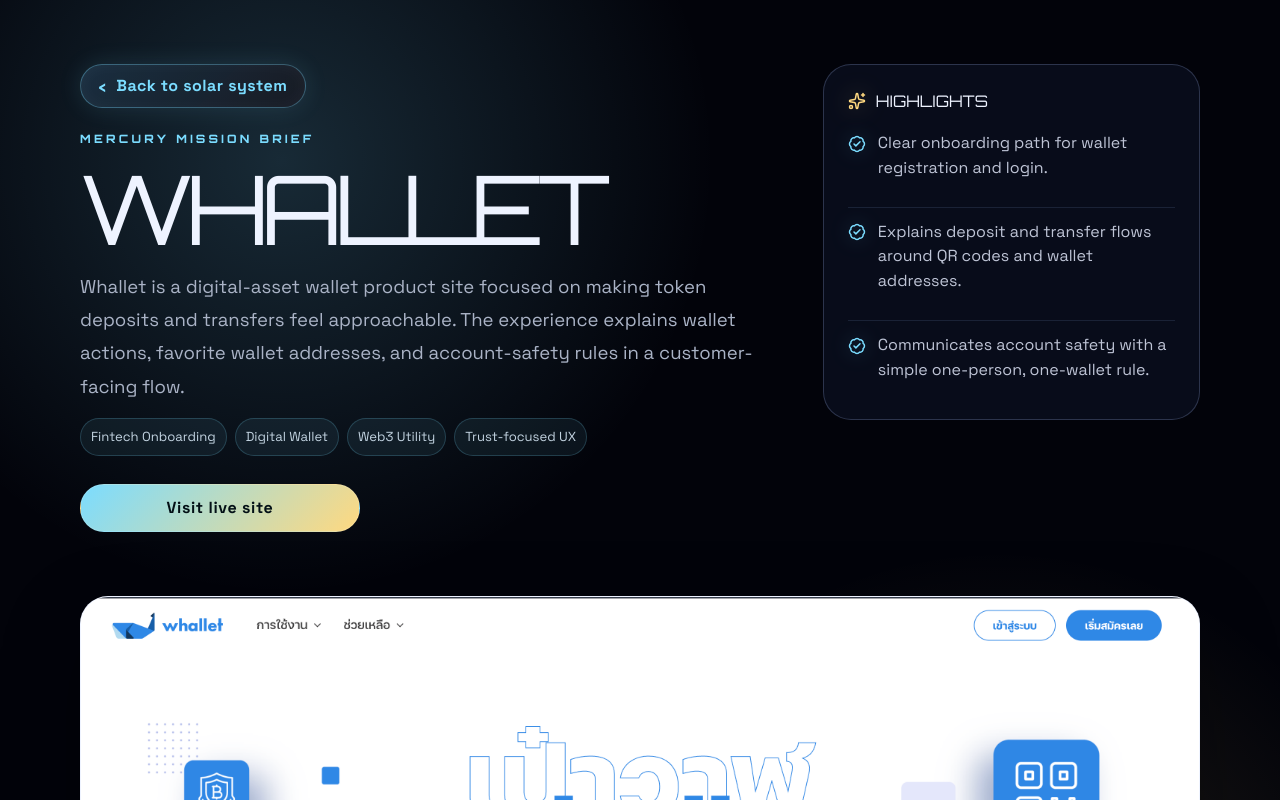
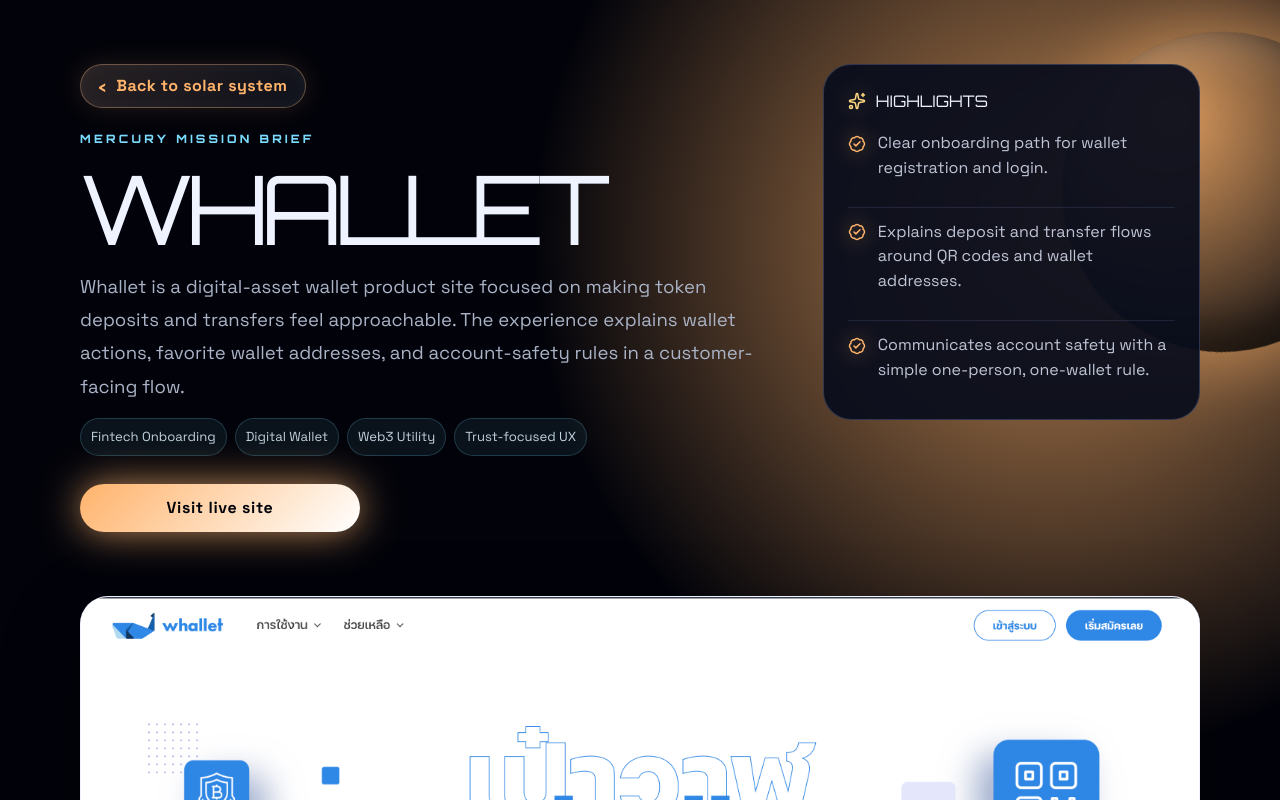
Before and after one commit to ablazeArt/portfolio, a Next.js app: page /projects/whallet in a window 1280 px wide. Shown: the top 800 px of the page. Built offline with nearby package versions, Linux system fonts and the light colour scheme.

Commit message:
style(develop): add hover effect to planet in projects

```diff
--- a/app/globals.css
+++ b/app/globals.css
@@ -762,12 +762,74 @@
 }
 
 .project-detail {
+  position: relative;
   min-height: 100svh;
   padding: clamp(24px, 5vw, 72px);
+  overflow: hidden;
   background:
-    radial-gradient(circle at 22% 12%, rgba(123, 220, 255, 0.18), transparent 28%),
-    radial-gradient(circle at 78% 72%, rgba(255, 217, 128, 0.14), transparent 30%),
+    radial-gradient(circle at 82% 18%, var(--project-glow), transparent 34%),
     #02030a;
+}
+
+.project-detail-planet-container {
+  position: absolute;
+  top: clamp(-50px, 4svh, 80px);
+  right: clamp(-150px, -8vw, -60px);
+  width: clamp(260px, 40svh, 460px);
+  height: clamp(260px, 40svh, 460px);
+  pointer-events: none;
+  z-index: 0;
+  opacity: 0.72;
+  display: flex;
+  align-items: center;
+  justify-content: center;
+}
+
+.project-detail-planet-sphere {
+  width: 100%;
+  height: 100%;
+  border-radius: 50%;
+  background:
+    radial-gradient(circle at 30% 30%, var(--project-accent) 0%, rgba(2, 4, 11, 0.98) 78%);
+  box-shadow:
+    0 0 70px 15px var(--project-glow),
+    inset -15px -15px 40px rgba(0, 0, 0, 0.95),
+    inset 20px 20px 40px rgba(255, 255, 255, 0.15);
+  position: relative;
+  z-index: 2;
+  animation: project-planet-rotate 160s linear infinite;
+}
+
+.project-detail-planet-ring {
+  content: "";
+  position: absolute;
+  left: 50%;
+  top: 50%;
+  width: 220%;
+  height: 38%;
+  background: radial-gradient(
+    ellipse at center,
+    transparent 50%,
+    color-mix(in srgb, var(--project-accent) 25%, transparent) 54%,
+    color-mix(in srgb, var(--project-accent) 64%, transparent) 58%,
+    transparent 62%,
+    color-mix(in srgb, var(--project-accent) 58%, transparent) 66%,
+    color-mix(in srgb, var(--project-accent) 15%, transparent) 78%,
+    transparent 82%
+  );
+  transform: translate(-50%, -50%) rotate(-14deg);
+  pointer-events: none;
+  z-index: 3;
+  opacity: 0.85;
+}
+
+@keyframes project-planet-rotate {
+  from {
+    transform: rotate(0deg);
+  }
+  to {
+    transform: rotate(360deg);
+  }
 }
 
 .projects-index {
@@ -1028,6 +1090,66 @@
     radial-gradient(circle at 24% 46%, var(--project-glow), transparent 32%);
 }
 
+.projects-auto-planet-container {
+  position: absolute;
+  left: 24%;
+  top: 46%;
+  width: clamp(140px, 18svh, 240px);
+  height: clamp(140px, 18svh, 240px);
+  pointer-events: none;
+  z-index: 1;
+  opacity: 0;
+  transform: translate(-54%, -42%) scale(0.7) rotate(-35deg);
+  transition:
+    opacity 650ms cubic-bezier(0.16, 1, 0.3, 1),
+    transform 800ms cubic-bezier(0.16, 1, 0.3, 1);
+  display: flex;
+  align-items: center;
+  justify-content: center;
+}
+
+.projects-auto-card:hover .projects-auto-planet-container {
+  opacity: 0.92;
+  transform: translate(-50%, -46%) scale(1.05) rotate(15deg);
+}
+
+.projects-auto-planet-sphere {
+  width: 100%;
+  height: 100%;
+  border-radius: 50%;
+  background:
+    radial-gradient(circle at 30% 30%, var(--project-accent) 0%, rgba(2, 4, 11, 0.98) 78%);
+  box-shadow:
+    0 0 50px 10px var(--project-glow),
+    inset -10px -10px 30px rgba(0, 0, 0, 0.95),
+    inset 15px 15px 30px rgba(255, 255, 255, 0.15);
+  position: relative;
+  z-index: 2;
+}
+
+.projects-auto-planet-ring {
+  content: "";
+  position: absolute;
+  left: 50%;
+  top: 50%;
+  width: 220%;
+  height: 38%;
+  background: radial-gradient(
+    ellipse at center,
+    transparent 50%,
+    color-mix(in srgb, var(--project-accent) 25%, transparent) 54%,
+    color-mix(in srgb, var(--project-accent) 64%, transparent) 58%,
+    transparent 62%,
+    color-mix(in srgb, var(--project-accent) 58%, transparent) 66%,
+    color-mix(in srgb, var(--project-accent) 15%, transparent) 78%,
+    transparent 82%
+  );
+  transform: translate(-50%, -50%) rotate(-14deg);
+  pointer-events: none;
+  z-index: 3;
+  opacity: 0.85;
+}
+
 .projects-auto-card::before {
   content: "";
   position: absolute;
@@ -1044,9 +1166,12 @@
   mask-composite: intersect;
   -webkit-mask-image: linear-gradient(to bottom, black 0%, transparent 100%), linear-gradient(to right, black 20px, transparent 20px, transparent calc(100% - 20px), black calc(100% - 20px));
   -webkit-mask-composite: source-in;
+  z-index: 2;
 }
 
 .projects-auto-copy {
+  position: relative;
+  z-index: 2;
   display: grid;
   align-content: end;
   gap: 9px;
@@ -1096,6 +1221,7 @@
 
 .projects-auto-media {
   position: relative;
+  z-index: 2;
   display: grid;
   min-height: 0;
   overflow: hidden;
@@ -1965,6 +2091,8 @@
 }
 
 .project-detail-shell {
+  position: relative;
+  z-index: 1;
   display: grid;
   grid-template-columns: minmax(0, 0.9fr) minmax(280px, 0.5fr);
   gap: clamp(24px, 5vw, 72px);
@@ -1973,7 +2101,7 @@
 }
 
 .project-detail a {
-  color: #7bdcff;
+  color: var(--project-accent);
 }
 
 .project-back-link {
@@ -1983,14 +2111,14 @@
   min-height: 44px;
   padding: 0 18px;
   margin-bottom: 22px;
-  border: 1px solid rgba(123, 220, 255, 0.34);
+  border: 1px solid color-mix(in srgb, var(--project-accent) 26%, rgba(255, 255, 255, 0.1));
   border-radius: 999px;
   color: #eaf6ff;
   background:
-    linear-gradient(135deg, rgba(123, 220, 255, 0.16), rgba(255, 217, 128, 0.06)),
+    linear-gradient(135deg, color-mix(in srgb, var(--project-accent) 14%, transparent), rgba(255, 217, 128, 0.04)),
     rgba(7, 12, 28, 0.82);
   box-shadow:
-    0 0 24px rgba(123, 220, 255, 0.12),
+    0 0 24px color-mix(in srgb, var(--project-glow) 20%, transparent),
     inset 0 0 18px rgba(255, 255, 255, 0.04);
   font-weight: 800;
   letter-spacing: 0.03em;
@@ -2002,7 +2130,7 @@
 
 .project-back-link::before {
   content: "<";
-  color: #7bdcff;
+  color: var(--project-accent);
   font-family: var(--font-display), sans-serif;
   font-size: 0.9rem;
   line-height: 1;
@@ -2010,9 +2138,9 @@
 
 .project-back-link:hover,
 .project-back-link:focus-visible {
-  border-color: rgba(123, 220, 255, 0.72);
+  border-color: var(--project-accent);
   box-shadow:
-    0 0 32px rgba(123, 220, 255, 0.22),
+    0 0 32px var(--project-glow),
     inset 0 0 22px rgba(255, 255, 255, 0.06);
   transform: translateY(-2px);
 }
@@ -2041,6 +2169,19 @@
   margin-top: 28px;
 }
 
+.project-detail-actions a:first-child {
+  color: #02030a !important;
+  background: linear-gradient(135deg, var(--project-accent), #ffffff) !important;
+  box-shadow: 0 0 20px rgba(255, 255, 255, 0.05), 0 0 40px var(--project-glow) !important;
+  border: none !important;
+}
+
+.project-detail-actions a:first-child:hover,
+.project-detail-actions a:first-child:focus-visible {
+  background: linear-gradient(135deg, #ffffff, var(--project-accent)) !important;
+  box-shadow: 0 0 45px var(--project-glow) !important;
+}
+
 .project-detail-card {
   align-self: start;
   padding: 24px;
@@ -2092,8 +2233,8 @@
 .project-highlight-list svg {
   flex: 0 0 auto;
   margin-top: 0.24em;
-  color: #7bdcff;
-  filter: drop-shadow(0 0 10px rgba(123, 220, 255, 0.34));
+  color: var(--project-accent);
+  filter: drop-shadow(0 0 10px var(--project-glow));
 }
 
 .project-case-study,
--- a/app/projects/[slug]/page.tsx
+++ b/app/projects/[slug]/page.tsx
@@ -1,3 +1,4 @@
+import { CSSProperties } from "react";
 import type { Metadata } from "next";
 import Image from "next/image";
 import Link from "next/link";
@@ -55,8 +56,18 @@
     notFound();
   }
 
+  const accentStyle = {
+    "--project-accent": project.visual.color,
+    "--project-glow": project.visual.glow,
+  } as CSSProperties;
+
   return (
-    <main className="project-detail">
+    <main className="project-detail" style={accentStyle}>
+      <div className="project-detail-planet-container" aria-hidden="true">
+        <div className="project-detail-planet-sphere" />
+        {project.visual.ring && <div className="project-detail-planet-ring" />}
+      </div>
+
       <div className="project-detail-shell">
         <section>
           <Link
--- a/app/projects/page.tsx
+++ b/app/projects/page.tsx
@@ -81,6 +81,11 @@
         style={accentStyle}
         aria-hidden={duplicate ? "true" : undefined}
       >
+        <div className="projects-auto-planet-container" aria-hidden="true">
+          <div className="projects-auto-planet-sphere" />
+          {project.visual.ring && <div className="projects-auto-planet-ring" />}
+        </div>
+
         <div className="projects-auto-copy">
           <p className="projects-auto-meta">
             Mission {String(index + 1).padStart(2, "0")} · {project.codename}
```
